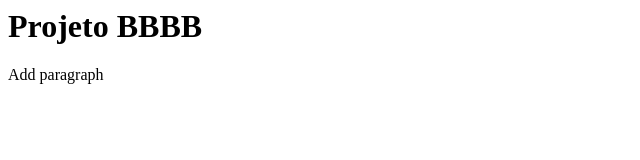
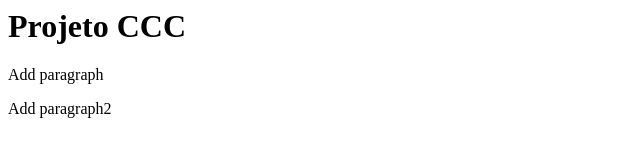
Before and after one commit to rfvelloso/projeto, a plain HTML site: page index.html in a window 1280 px wide. Shown: the whole page, without its empty margins (0-640 px from the left). Drawn offline with Linux system fonts and the light colour scheme.

Commit message:
commit do html

```diff
--- a/index.html
+++ b/index.html
@@ -1,7 +1,8 @@
 <html>
 	<head></head>
 	<body>
-		<h1>Projeto BBBB</h1>
+		<h1>Projeto CCC</h1>
 		<p>Add paragraph</p>
+		<p>Add paragraph2</p>
 	</body>
 </html>
```
